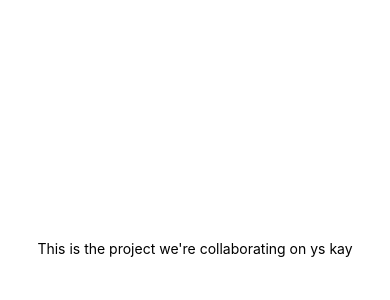
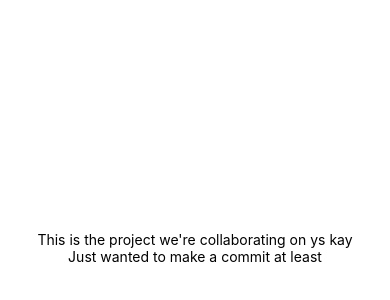
Before and after one commit to devkobby24/mini-project, a React Native app: screen / in a window 390 px wide. Shown: the part 174-474 px from the top of the page. Built offline with nearby package versions, Linux system fonts and the light colour scheme.

Commit message:
few changes

```diff
--- a/App.js
+++ b/App.js
@@ -5,6 +5,7 @@ export default function App() {
   return (
     <View style={styles.container}>
       <Text>This is the project we're collaborating on ys kay</Text>
+      <Text>Just wanted to make a commit at least</Text>
       <StatusBar style="auto" />
     </View>
   );
```
